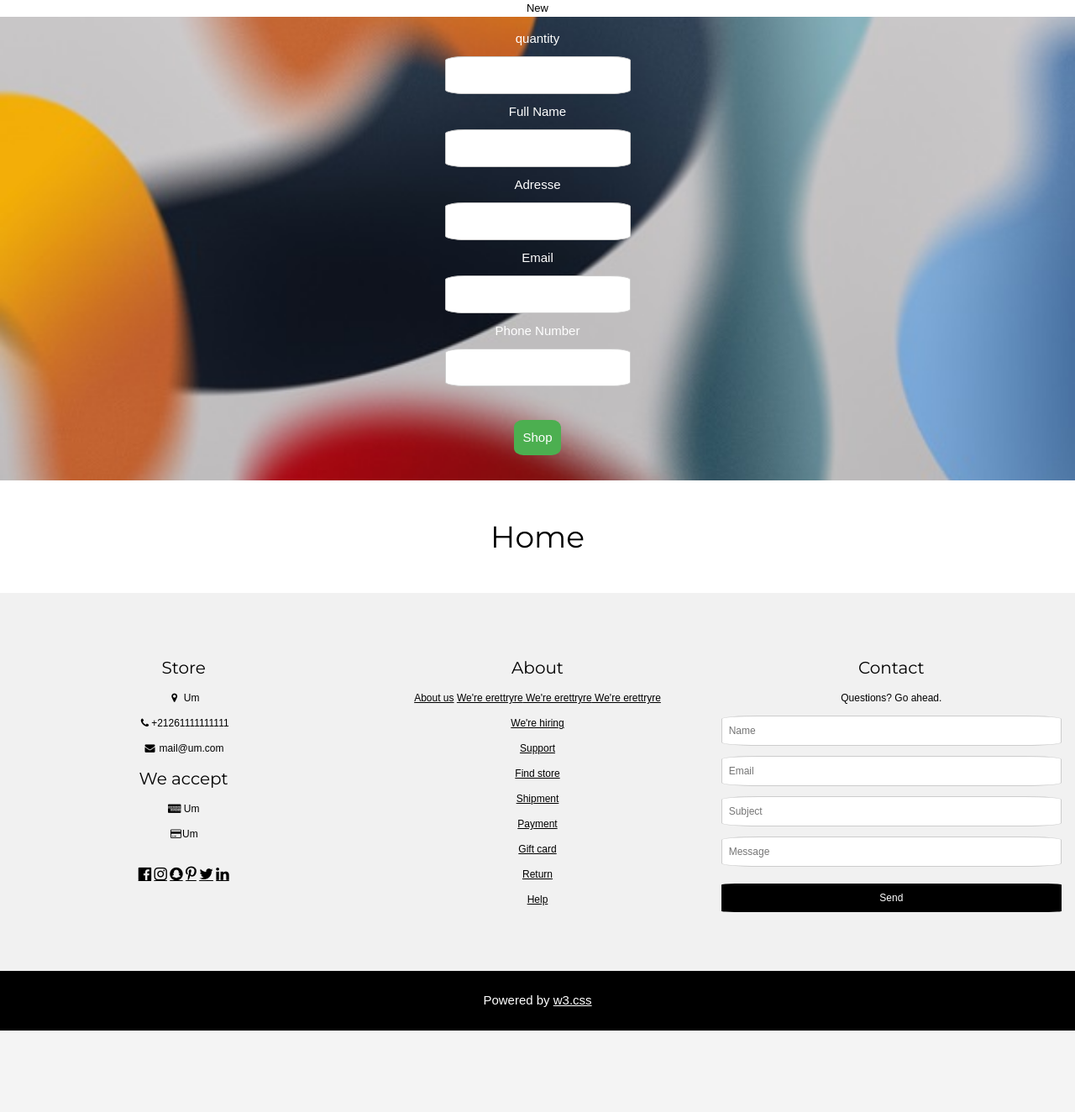
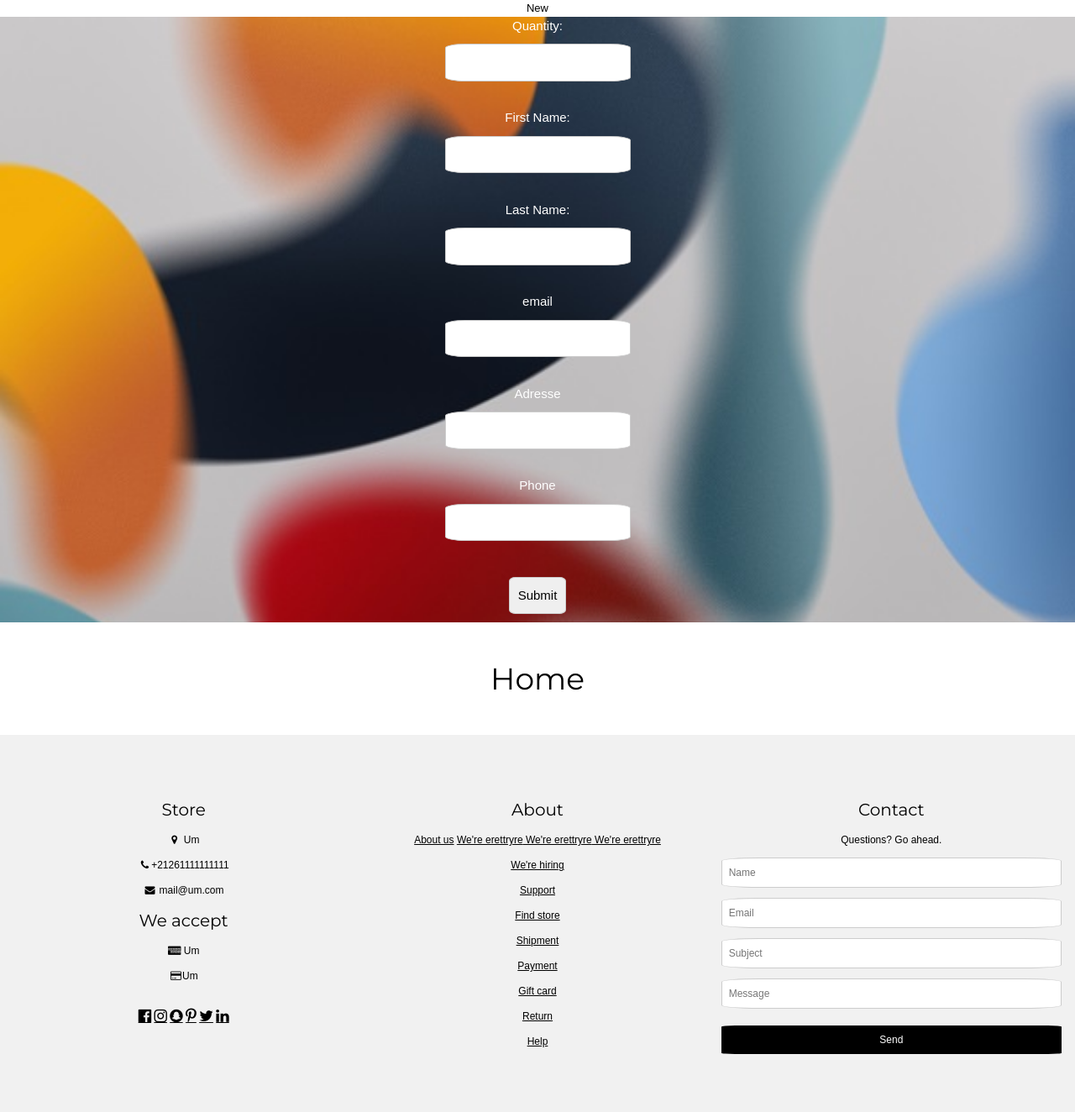
Before and after one commit to IsMaiLLaBiaDe/Unit-Modulation, a PHP site: page /p/index.php?id=2 in a window 1280 px wide. Shown: the part 84-1408 px from the top of the page at 84% size. Before the commit the page ends 1311 px from the top, so only its background shows below. Run offline with PHP 8.4, Linux system fonts and the light colour scheme; data comes from the database, SQL or seed files in the repository.

Commit message:
Add files via upload

```diff
--- a/p/index.php
+++ b/p/index.php
@@ -290,21 +290,21 @@ if ($result->num_rows > 0)
   background-position: center;
   background-size: cover;
 background-image:url('../assets/slide/ipad.png'); background-color:gray;" class="flex-container">
-  <div><center><form style="height:50%;width:50%;font-size: 50%;color:white;" method="post" action="functions/preq.php"  >
-  <p style="text-align:left;" >
- </p>
-<label>quantity</label>
-<input type="number" min="1" name="quantity" ></input>
-<label>Full Name</label>
-<input name="fname" required></input>
-<label>Adresse</label>
-<input type="text" name="adresse" required></input>
-<label>Email</label>
-<input type="text" name="email" required></input>
-<label>Phone Number</label>
-<input type="text" name="phnumber" required ></input>
-<br>
-<button style="margin:30px;border-radius:20%;" type="submit">Shop</button></form></div></center></center>
+  <div><center><form  style="height:50%;width:50%;font-size: 50%;color:white;" action="../functions/preq.php" method="post">
+    <label for="quantity">Quantity:</label>
+    <input type="number" min="1" id="q" name="q"><br><br>
+    <label for="FirstName">First Name:</label>
+    <input type="text" id="fn" name="fn"><br><br>
+    <label for="LastName">Last Name:</label>
+	<input type="text" id="ln" name="ln"><br><br>
+	<label for="email">email</label>
+	<input type="email" id="email" name="email"><br><br>
+<label for="adresse">Adresse</label>
+	<input type="text" id="adresse" name="adresse"><br><br>
+	<label for="NumberPhone">Phone</label>
+	<input type="text" id="np" name="np"><br><br>
+    <input type="submit" value="Submit">
+</form>   </div></center></center>
 </div>
 
 
```
